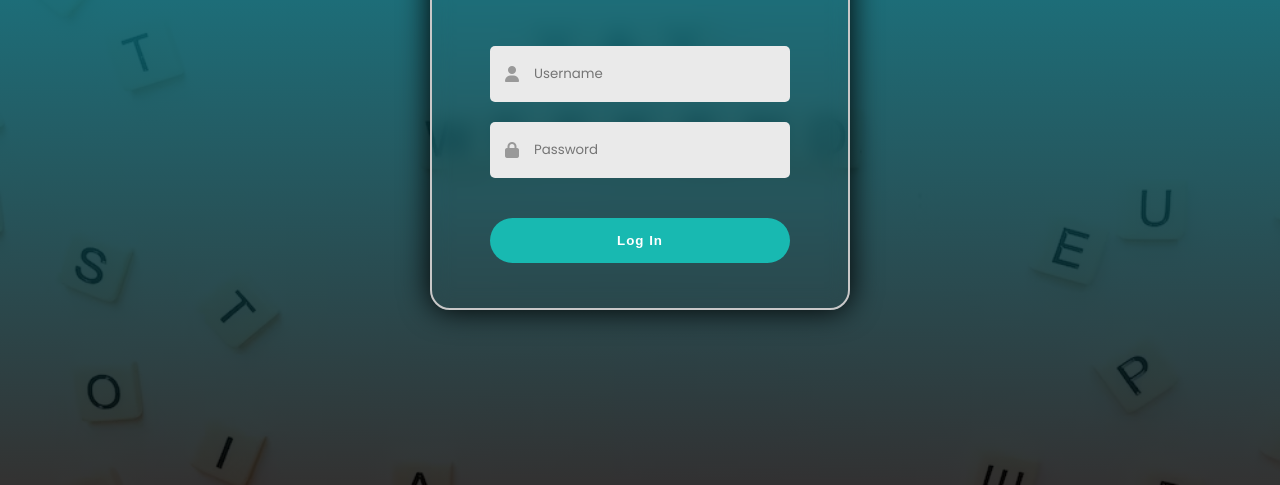
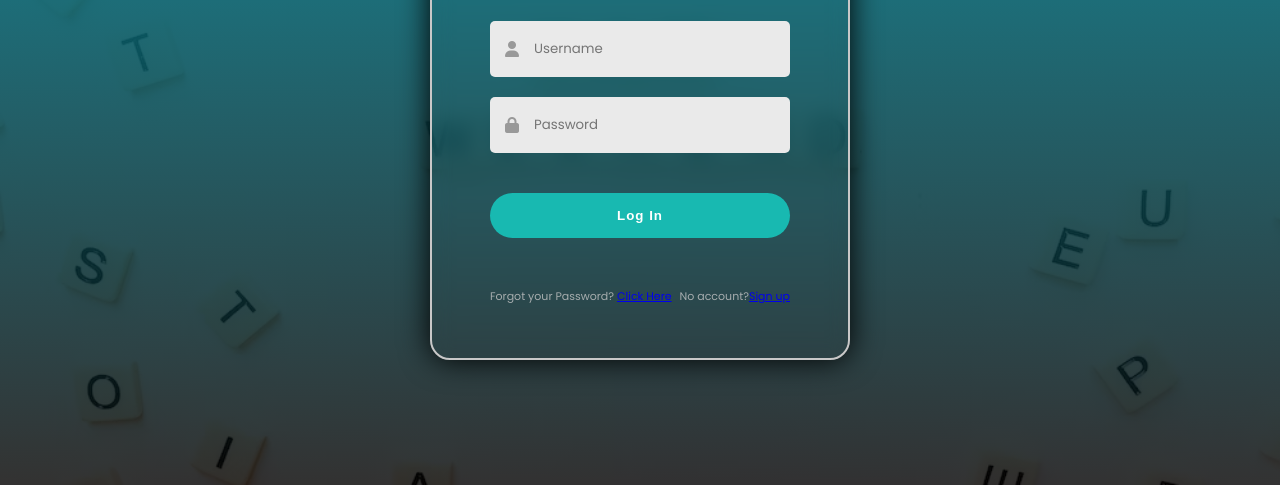
Before and after one commit to xHallo/Js-Webpage---PROJECT-WEEKEND, a plain HTML site: page index.html in a window 1280 px wide. Shown: the part 315-800 px from the top of the page. Drawn offline with Linux system fonts and the light colour scheme; files whose address does not match are found by name.

Commit message:
Update styles.css

```diff
--- a/CSS/styles.css
+++ b/CSS/styles.css
@@ -47,7 +47,7 @@ vertical-align: middle;
   border-radius: 20px;
   backdrop-filter: blur(10px);
   box-shadow: 0 0 30px rgba(0, 0, 0, 5);
-  height:450px;
+  height:550px;
   transition: all 0.5s ease;
   overflow:hidden;
 }
@@ -78,7 +78,7 @@ vertical-align: middle;
 
 
 .regform{
-  height: 400px;
+  height: 550px;
   width: 90%;
   width: 420px;
   position: absolute;
@@ -86,11 +86,9 @@ vertical-align: middle;
   top: 50%;
   left: 150%;
   transform: translate(-50%,-50%);
-  height:450px;
   transition: all 0.5s ease;
 }
 .signinform{
-  height: 400px;
   width: 90%;
   width: 420px;
   position:absolute;
@@ -98,7 +96,7 @@ vertical-align: middle;
   top:50%;
   left: 50%;
   transform: translate(-50%,-50%);
-  height:450px;
+  height:500px;
   transition: all 0.5s ease;
 }
 
@@ -142,10 +140,11 @@ input{
   letter-spacing: 1px;
 }
 .actionwords p{
-  font-size: 15px;
+  font-size: 11px;
   font-weight: 200;
   color: #e6e1e1a8;
   justify-content: space-between;
+
 
 }
 
@@ -158,6 +157,8 @@ input{
 .haveaccount{
   width: auto;
   text-align: center;
+  display: inline;
+
 }
 .noaccount{
   width: auto;
```
